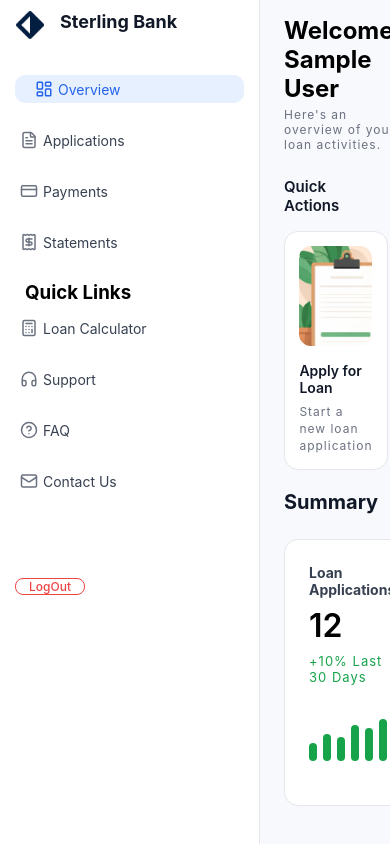
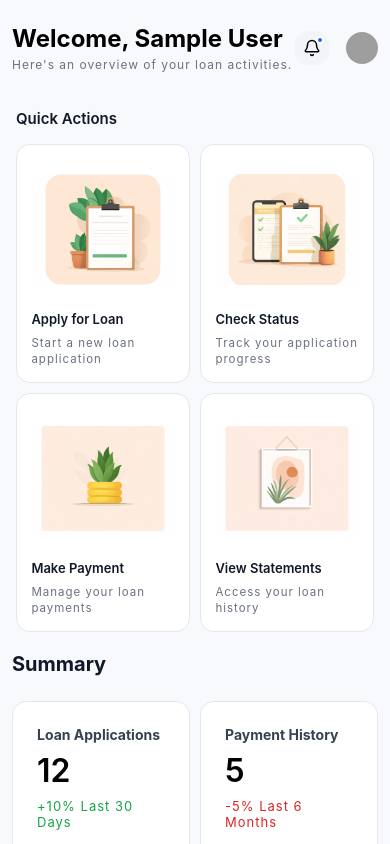
Before and after one commit to Talesoftoba/Loan-App, a React (Vite) app: page /dashboard in a window 390 px wide. Shown: the top 844 px of the page. Built offline with nearby package versions, Linux system fonts and the light colour scheme; no server answers; sample sign-in values are in the browser's storage; grey boxes are pictures that could not be loaded.

Commit message:
fixed moile view1

```diff
--- a/src/Components/Header/Header.module.css
+++ b/src/Components/Header/Header.module.css
@@ -59,3 +59,19 @@
   border-radius: 50%;
   object-fit: cover;
 }
+
+@media (max-width: 768px) {
+  .header {
+    flex-direction: row;
+    padding: 12px 0;
+  }
+
+  .right {
+    gap: 12px;
+  }
+
+  .avatar {
+    width: 32px;
+    height: 32px;
+  }
+}
--- a/src/Components/QuickActions/QuickActions.module.css
+++ b/src/Components/QuickActions/QuickActions.module.css
@@ -47,8 +47,10 @@
 
 .imageWrapper img {
    max-width: 1000%;
-   max-height: 500%;
+   max-height: 400%;
   object-fit: cover;
+  min-height: 100%;
+  min-width: 200%;
 
 }
 
@@ -65,3 +67,48 @@
   color: #6b7280;
   line-height: 1.4;
 }
+
+
+
+
+@media (max-width: 768px) {
+  .grid {
+    grid-template-columns: 1fr 1fr; /* ⬅ ONE per row */
+    gap: 10px;
+  }
+
+  .card {
+    min-height: 200px;
+  }
+
+  .imageWrapper {
+    height: 170px;
+  }
+}
+@media (max-width: 600px) {
+  .wrapper {
+    padding: 0 4px;
+  }
+
+  .card {
+    padding: 0.9rem;
+  }
+
+  .imageWrapper {
+    height: 140px;
+    padding: 0.9rem;
+    margin-bottom: 0.75rem;
+  }
+
+  .imageWrapper img {
+    max-height: 95%;
+  }
+
+  .title {
+    font-size: 13px;
+  }
+
+  .desc {
+    font-size: 11.5px;
+  }
+}
--- a/src/Components/RecentActivity/RecentActivity.module.css
+++ b/src/Components/RecentActivity/RecentActivity.module.css
@@ -83,3 +83,15 @@
   background: #e7f8ef;
   color: #16a34a;
 }
+
+@media (max-width: 768px) {
+  .activity {
+    max-height: none;
+    overflow: visible;
+  }
+
+  .timeline {
+    display: flex;
+  flex-direction: column
+  }
+}
--- a/src/Components/Sidebar/Sidebar.module.css
+++ b/src/Components/Sidebar/Sidebar.module.css
@@ -104,3 +104,14 @@
   background-color: #ef4444;
   color: #ffffff;
 }
+
+
+
+@media (max-width: 768px) {
+  .sidebar {
+    position: relative;
+    height: auto;
+    overflow: visible;
+     display: none;
+  }
+}
--- a/src/Components/Summary/Summary.module.css
+++ b/src/Components/Summary/Summary.module.css
@@ -89,3 +89,14 @@
 .lineNeutral {
   color: #9ca3af;
 }
+
+
+@media (max-width: 768px) {
+  .summary {
+    gap: 10px;
+  }
+
+  .card {
+    flex-direction: column;
+  }
+}
--- a/src/Pages/Dashboard/Dashboard.jsx
+++ b/src/Pages/Dashboard/Dashboard.jsx
@@ -10,6 +10,8 @@
 
 
   function Dashboard(){
+
+
 
 
        return (
--- a/src/Pages/Dashboard/Dashboard.module.css
+++ b/src/Pages/Dashboard/Dashboard.module.css
@@ -2,7 +2,9 @@
 .container {
   display: flex;
   min-height: 100vh;
+  height: auto;
   background: #f8f9fc;
+  overflow-y: auto;
 }
 
 .main {
@@ -11,6 +13,7 @@
   overflow-x: hidden;
   max-width: 1440px;
   margin: 0 auto;
+  overflow-y: auto;
 }
 
 .bottomGrid {
@@ -33,5 +36,27 @@
   font-weight: bold;
   color: #111827;
   margin-top: 10px;
+}
 
+@media (max-width: 768px) {
+  .container {
+    flex-direction: column;
+    height: auto;
+    display: block;
+  }
+
+  .main {
+    padding: 12px;
+    max-width: 100%;
+    overflow-y: visible;
+    min-height: auto;
+  }
+
+  .bottomGrid {
+    grid-template-columns: 1fr; /* stack */
+  }
+  html,
+  body{
+    overflow-y: auto;
+  }
 }
--- a/src/Pages/Login/Login.module.css
+++ b/src/Pages/Login/Login.module.css
@@ -5,14 +5,7 @@
     box-sizing: border-box;
 }
 
-html,
-body,
-#root{
-    height: auto;
-    margin: 0;
-    padding: 0;
-    overflow: hidden;
-}
+
 
 .loginContainer{
     display: grid;
--- a/src/index.css
+++ b/src/index.css
@@ -1,3 +1,14 @@
 *{
   box-sizing: border-box;
 }
+
+
+  html,
+  body,
+  #root{
+    margin: 0;
+    padding: 0;
+    height: auto;
+    overflow-y: hidden;
+    overflow-x: hidden;
+  }
--- a/src/main.jsx
+++ b/src/main.jsx
@@ -1,4 +1,4 @@
-
+import "./index.css";
 import React from "react";
 import ReactDOM from "react-dom/client";
 import { BrowserRouter } from "react-router-dom";
```
